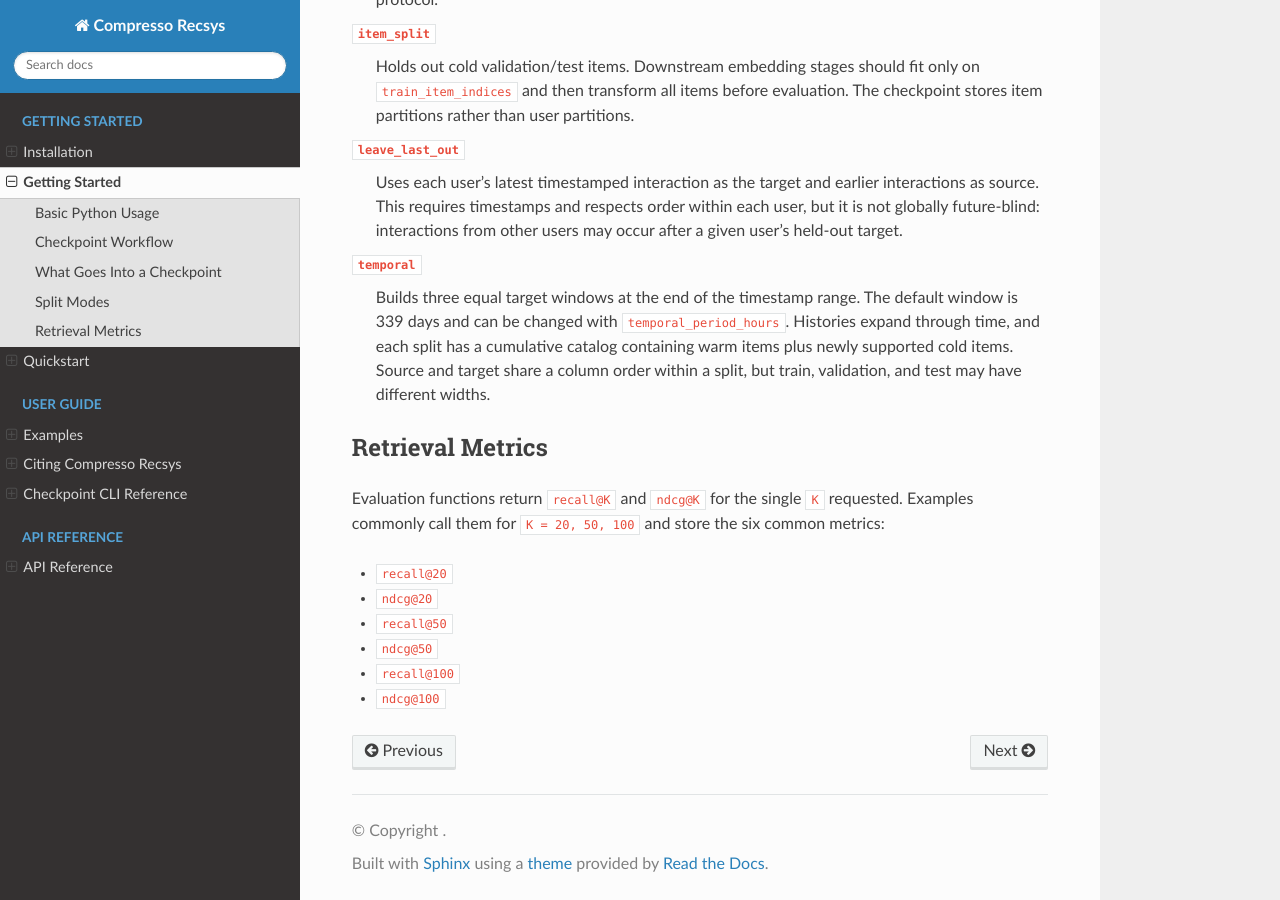
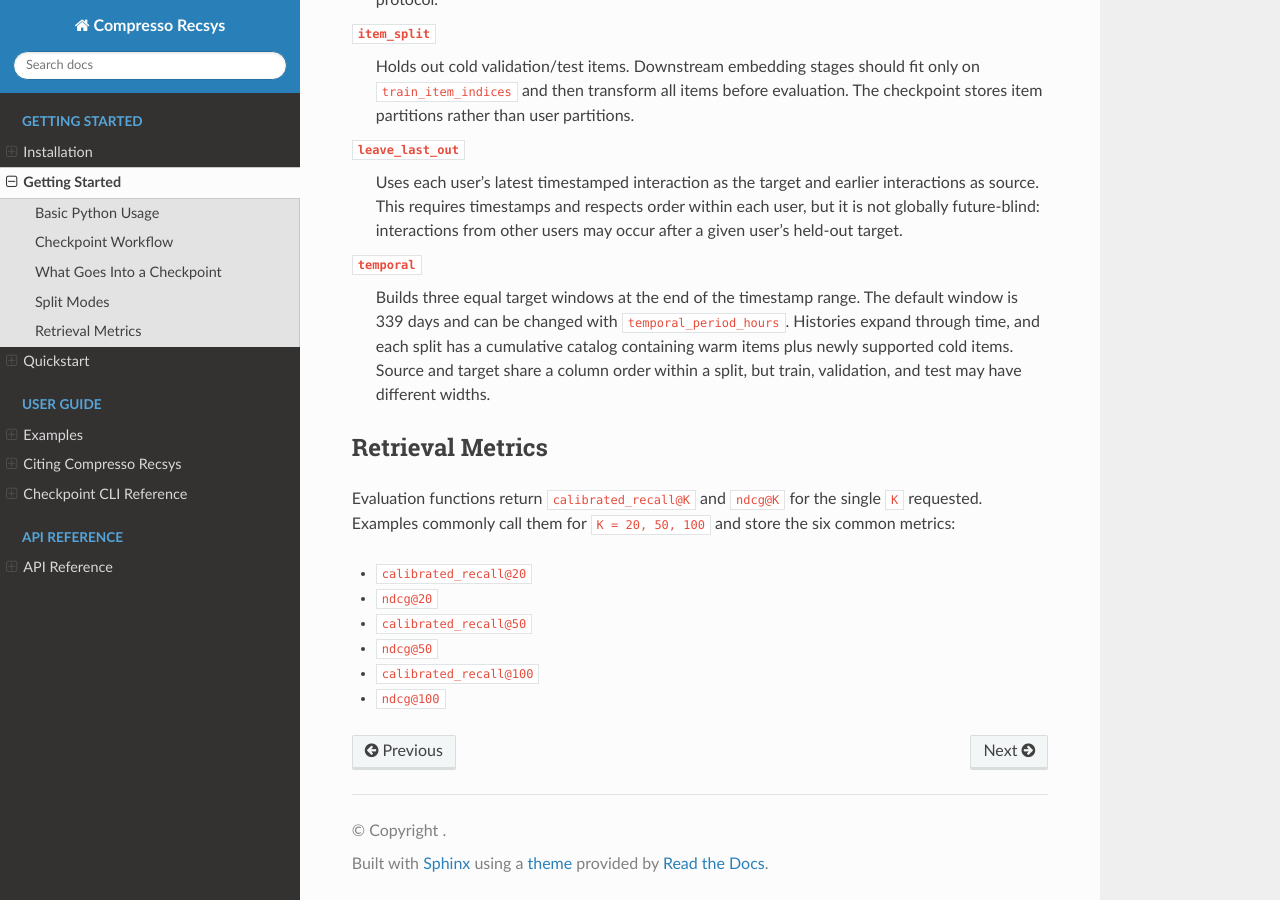
Before and after one commit to zombak79/compresso-recsys, a Sphinx documentation site: the page built from docs/source/getting-started.rst, in a window 1280 px wide and 900 px high, scrolled down 2103 px. Built offline with Sphinx 7.4.7 and the Read the Docs theme 3.1.0, drawn with Linux system fonts in a browser that asks for light colours.

Commit message:
Rename metric keys so recall@k means recall
CalibratedRecall was reported as recall@k and divides hits by
min(k, n_targets); the textbook quantity, hits divided by n_targets, was
reported as standard_recall@k. _default_metrics returns CalibratedRecall,
so callers who did not pass metrics= received the calibrated form without
choosing it.

The two agree exactly when every user has at most k targets and diverge
without bound as holdouts get denser. On identical predictions: no gap when
all |R| <= 20, +26% when |R| ~ U(1,60), +304% when |R| ~ U(20,200). Comparing
one of those numbers against a published Recall@20 overstates the result, in
the direction that flatters whatever is being proposed.

CalibratedRecall now reports calibrated_recall@k and Recall reports recall@k.
Class names are unchanged, as is every formula: this renames output keys
only. Calibrated recall stays the default, since truncating the denominator
mirrors the ideal ranking NDCG normalizes by and lets a user with more than
k relevant items reach 1.0. It simply stops occupying the other name.

Docstrings on both classes now state the definition, the relationship, and
which one to use against published numbers.

Breaking for anything selecting result keys by string or holding recorded
numbers from a holdout with users above the cutoff. The checkpoint format is
unaffected: it stores no metric keys.

MAP is also min(k, |R|)-normalized and has the same ambiguity, but no
competing implementation would take the freed map@k name, and truncated AP@k
genuinely has both conventions in the literature. Left alone for now.

```diff
--- a/docs/source/cli-reference.rst
+++ b/docs/source/cli-reference.rst
@@ -96,7 +96,7 @@ Checkpoint evaluation commonly reports this six-metric table:
 
 .. code-block:: text
 
-   recall@20, ndcg@20, recall@50, ndcg@50, recall@100, ndcg@100
+   calibrated_recall@20, ndcg@20, calibrated_recall@50, ndcg@50, calibrated_recall@100, ndcg@100
 
 Checkpoint Split Schema
 -----------------------
--- a/docs/source/getting-started.rst
+++ b/docs/source/getting-started.rst
@@ -122,13 +122,13 @@ Split Modes
 Retrieval Metrics
 -----------------
 
-Evaluation functions return ``recall@K`` and ``ndcg@K`` for the single ``K``
+Evaluation functions return ``calibrated_recall@K`` and ``ndcg@K`` for the single ``K``
 requested. Examples commonly call them for ``K = 20, 50, 100`` and store the
 six common metrics:
 
-* ``recall@20``
+* ``calibrated_recall@20``
 * ``ndcg@20``
-* ``recall@50``
+* ``calibrated_recall@50``
 * ``ndcg@50``
-* ``recall@100``
+* ``calibrated_recall@100``
 * ``ndcg@100``
--- a/docs/source/quickstart.rst
+++ b/docs/source/quickstart.rst
@@ -91,7 +91,7 @@ The temporal catalog expands between stages. Use ``train_item_ids``,
 ``val_item_ids``, or ``test_item_ids`` as the column IDs for the corresponding
 source/target pair.
 
-The full checkpoint-level metric set used in examples is ``recall@20``,
-``ndcg@20``, ``recall@50``, ``ndcg@50``, ``recall@100``, and ``ndcg@100``.
+The full checkpoint-level metric set used in examples is ``calibrated_recall@20``,
+``ndcg@20``, ``calibrated_recall@50``, ``ndcg@50``, ``calibrated_recall@100``, and ``ndcg@100``.
 Use :mod:`compresso_recsys.retrieval` to evaluate item embeddings against the
 stored holdouts.
```
Also changed, not shown: docs/source/api/evaluation.rst (+6 -4 lines), 7 other files.
